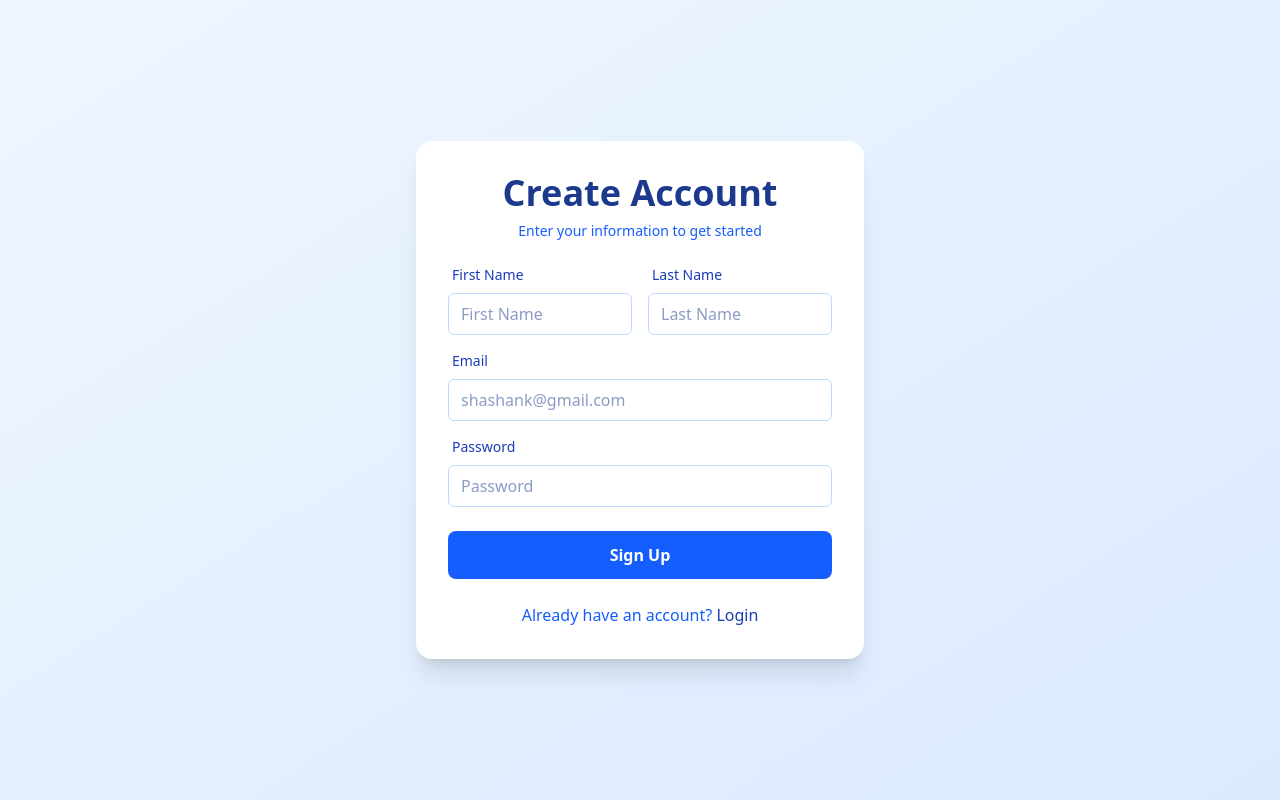
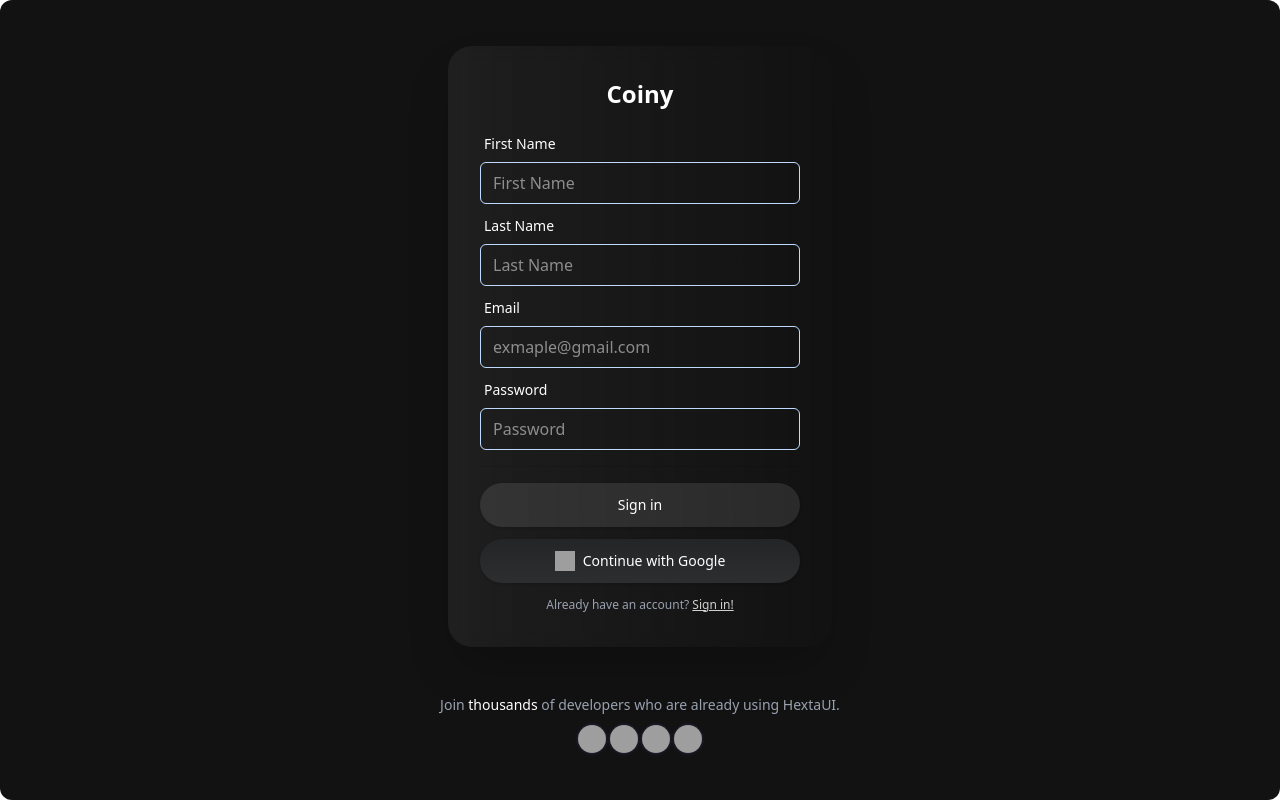
Before and after one commit to saarang2003/Coiny, a React (Vite) app in the folder client/: page /signup in a window 1280 px wide. Built offline with nearby package versions, Linux system fonts and the light colour scheme; grey boxes are pictures that could not be loaded.

Commit message:
added sign in and sign up component

```diff
--- a/client/src/App.tsx
+++ b/client/src/App.tsx
@@ -1,3 +1,4 @@
+/* eslint-disable @typescript-eslint/no-unused-vars */
 import React ,{ Suspense, useEffect } from "react";
 import { useRecoilState } from "recoil";
 import { alertAtom } from "./store/atom/user";
@@ -11,6 +12,8 @@ import TransactionHistory from "./pages/TransactionHistory";
 import Signup from "./pages/Signup";
 import Signin from "./pages/SignIn";
 import Send from "./pages/Send";
+import { SignIn1 } from "./pages/NewSignIn";
+import { SignUp1 } from "./pages/NewSignUp";
 
 
 export default function App() {
@@ -33,8 +36,8 @@ export default function App() {
           <Route index element={<Suspense fallback={<Loading />}><Users /> </Suspense>} />
           <Route path='history' element={<TransactionHistory />} />
         </Route>
-        <Route path='signup' element={<Signup />} />
-        <Route path='signin' element={<Signin />} />
+        <Route path='signup' element={<SignUp1 />} />
+        <Route path='signin' element={<SignIn1 />} />
         <Route path='sendmoney' element={<Send />} />
       </Routes>
     </BrowserRouter>
--- a/client/src/component/InputBox.tsx
+++ b/client/src/component/InputBox.tsx
@@ -12,7 +12,7 @@ interface InputBoxProps {
 export default function InputBox({ label, placeholder, onChange, value, name }: InputBoxProps) {
   return (
     <div className="flex flex-col space-y-2">
-      <label className="text-sm font-medium text-blue-800 pl-1">
+      <label className="text-sm font-medium text-white pl-1">
         {label}
       </label>
       <input
@@ -20,7 +20,7 @@ export default function InputBox({ label, placeholder, onChange, value, name }:
         name={name}
         value={value}
         onChange={onChange}
-        className="py-2 px-3 rounded-md border border-blue-200 focus:border-blue-500 focus:ring-1 focus:ring-blue-500 outline-none text-blue-900"
+        className="py-2 px-3 rounded-md border border-blue-200 focus:border-white focus:ring-1 focus:ring-white outline-none text-white"
       />
     </div>
   );
--- /dev/null
+++ b/client/src/pages/NewSignIn.tsx
@@ -0,0 +1,111 @@
+import * as React from "react";
+import InputBox from "../component/InputBox";
+import { useAuth } from "../hooks/auth";
+import { useRecoilState } from "recoil";
+
+import { signInAtom } from "../store/atom/user";
+
+const SignIn1 = () => {
+  const [data, setData] = useRecoilState(signInAtom);
+  const handleData = (e: React.ChangeEvent<HTMLInputElement>) => {
+    setData({ ...data, [e.target.name]: e.target.value });
+  };
+  const handleSignIn = useAuth("signin", data);
+
+  return (
+
+ <div className="min-h-screen flex flex-col items-center justify-center bg-[#121212] relative overflow-hidden w-full rounded-xl">
+      {/* Centered glass card */}
+      <div className="relative z-10 w-full max-w-sm rounded-3xl bg-gradient-to-r from-[#ffffff10] to-[#121212] backdrop-blur-sm  shadow-2xl p-8 flex flex-col items-center">
+        {/* Logo */}
+        {/* Title */}
+        <h2 className="text-2xl font-semibold text-white mb-6 text-center">
+          Coiny
+        </h2>
+        {/* Form */}
+        <div className="flex flex-col w-full gap-4">
+          <div className="w-full flex flex-col gap-3">
+            <InputBox
+              onChange={handleData}
+              value={data.username}
+              placeholder="example@gmail.com"
+              label="Email"
+
+              name="username"
+              type="email"
+            />
+            <InputBox
+              onChange={handleData}
+              value={data.password}
+              placeholder="Password"
+              label="Password"
+              name="password"
+              type="password"
+            />
+          </div>
+          <hr className="opacity-10" />
+          <div>
+            <button
+              onClick={handleSignIn}
+              className="w-full bg-white/10 text-white font-medium px-5 py-3 rounded-full shadow hover:bg-white/20 transition mb-3  text-sm"
+            >
+              Sign in
+            </button>
+            {/* Google Sign In */}
+            <button className="w-full flex items-center justify-center gap-2 bg-gradient-to-b from-[#232526] to-[#2d2e30] rounded-full px-5 py-3 font-medium text-white shadow hover:brightness-110 transition mb-2 text-sm">
+              <img
+                src="https://www.svgrepo.com/show/475656/google-color.svg"
+                alt="Google"
+                className="w-5 h-5"
+              />
+              Continue with Google
+            </button>
+            <div className="w-full text-center mt-2">
+              <span className="text-xs text-gray-400">
+                Don&apos;t have an account?{" "}
+                <a
+                  href="/signup"
+                  className="underline text-white/80 hover:text-white"
+                >
+                  Sign up, it&apos;s free!
+                </a>
+              </span>
+            </div>
+          </div>
+        </div>
+      </div>
+      {/* User count and avatars */}
+      <div className="relative z-10 mt-12 flex flex-col items-center text-center">
+        <p className="text-gray-400 text-sm mb-2">
+          Join <span className="font-medium text-white">thousands</span> of
+          developers who are already using HextaUI.
+        </p>
+        <div className="flex">
+          <img
+            src="https://randomuser.me/api/portraits/men/32.jpg"
+            alt="user"
+            className="w-8 h-8 rounded-full border-2 border-[#181824] object-cover"
+          />
+          <img
+            src="https://randomuser.me/api/portraits/women/44.jpg"
+            alt="user"
+            className="w-8 h-8 rounded-full border-2 border-[#181824] object-cover"
+          />
+          <img
+            src="https://randomuser.me/api/portraits/men/54.jpg"
+            alt="user"
+            className="w-8 h-8 rounded-full border-2 border-[#181824] object-cover"
+          />
+          <img
+            src="https://randomuser.me/api/portraits/women/68.jpg"
+            alt="user"
+            className="w-8 h-8 rounded-full border-2 border-[#181824] object-cover"
+          />
+        </div>
+      </div>
+    </div>
+
+  );
+};
+
+export { SignIn1 };
--- /dev/null
+++ b/client/src/pages/NewSignUp.tsx
@@ -0,0 +1,124 @@
+import * as React from "react";
+import InputBox from "../component/InputBox";
+import { useAuth } from "../hooks/auth";
+import { useRecoilState } from "recoil";
+
+import { signUpAtom } from "../store/atom/user";
+
+const SignUp1 = () => {
+  const [data, setData] = useRecoilState(signUpAtom);
+  const handleData = (e: React.ChangeEvent<HTMLInputElement>) => {
+    setData({ ...data, [e.target.name]: e.target.value });
+  };
+  const handleSignUp = useAuth("signup", data);
+
+  return (
+    <div className="min-h-screen flex flex-col items-center justify-center bg-[#121212] relative overflow-hidden w-full rounded-xl">
+      {/* Centered glass card */}
+      <div className="relative z-10 w-full max-w-sm rounded-3xl bg-gradient-to-r from-[#ffffff10] to-[#121212] backdrop-blur-sm  shadow-2xl p-8 flex flex-col items-center">
+        {/* Logo */}
+        {/* Title */}
+        <h2 className="text-2xl font-semibold text-white mb-6 text-center">
+          Coiny
+        </h2>
+        {/* Form */}
+        <div className="flex flex-col w-full gap-4">
+          <div className="w-full flex flex-col gap-3">
+            <InputBox
+              onChange={handleData}
+              value={data.firstName}
+              placeholder="First Name"
+              label="First Name"
+              name="firstName"
+            />
+            <InputBox
+              onChange={handleData}
+              value={data.lastName}
+              placeholder="Last Name"
+              label="Last Name"
+              name="lastName"
+            />
+
+            <InputBox
+              onChange={handleData}
+              value={data.username}
+              placeholder="exmaple@gmail.com"
+              label="Email"
+              name="username"
+              type="email"
+            />
+
+            <InputBox
+              onChange={handleData}
+              value={data.password}
+              placeholder="Password"
+              label="Password"
+              name="password"
+              type="password"
+            />
+          </div>
+          <hr className="opacity-10" />
+          <div>
+            <button
+              onClick={handleSignUp}
+              className="w-full bg-white/10 text-white font-medium px-5 py-3 rounded-full shadow hover:bg-white/20 transition mb-3  text-sm"
+            >
+              Sign in
+            </button>
+            {/* Google Sign In */}
+            <button className="w-full flex items-center justify-center gap-2 bg-gradient-to-b from-[#232526] to-[#2d2e30] rounded-full px-5 py-3 font-medium text-white shadow hover:brightness-110 transition mb-2 text-sm">
+              <img
+                src="https://www.svgrepo.com/show/475656/google-color.svg"
+                alt="Google"
+                className="w-5 h-5"
+              />
+              Continue with Google
+            </button>
+            <div className="w-full text-center mt-2">
+              <span className="text-xs text-gray-400">
+                Already have an account?{" "}
+                <a
+                  href="/signin"
+                  className="underline text-white/80 hover:text-white"
+                >
+                  Sign in!
+                </a>
+              </span>
+            </div>
+          </div>
+        </div>
+      </div>
+      {/* User count and avatars */}
+      <div className="relative z-10 mt-12 flex flex-col items-center text-center">
+        <p className="text-gray-400 text-sm mb-2">
+          Join <span className="font-medium text-white">thousands</span> of
+          developers who are already using HextaUI.
+        </p>
+        <div className="flex">
+          <img
+            src="https://randomuser.me/api/portraits/men/32.jpg"
+            alt="user"
+            className="w-8 h-8 rounded-full border-2 border-[#181824] object-cover"
+          />
+          <img
+            src="https://randomuser.me/api/portraits/women/44.jpg"
+            alt="user"
+            className="w-8 h-8 rounded-full border-2 border-[#181824] object-cover"
+          />
+          <img
+            src="https://randomuser.me/api/portraits/men/54.jpg"
+            alt="user"
+            className="w-8 h-8 rounded-full border-2 border-[#181824] object-cover"
+          />
+          <img
+            src="https://randomuser.me/api/portraits/women/68.jpg"
+            alt="user"
+            className="w-8 h-8 rounded-full border-2 border-[#181824] object-cover"
+          />
+        </div>
+      </div>
+    </div>
+  );
+};
+
+export { SignUp1 };
--- a/client/src/pages/SignIn.tsx
+++ b/client/src/pages/SignIn.tsx
@@ -16,14 +16,14 @@ export default function Signin() {
     const handleSignIn = useAuth("signin",  data );
 
     return (
-        <div className='min-h-screen w-full bg-gradient-to-br from-blue-50 to-blue-100 flex items-center justify-center p-4'>
+        <div className='min-h-screen bg-black  w-full  from-blue-50 to-blue-100 flex items-center justify-center p-4'>
             <motion.section
                 initial={{ opacity: 0, scale: 0.9 }}
                 animate={{ opacity: 1, scale: 1 }}
                 transition={{ duration: 0.3 }}
                 className='w-full max-w-md bg-white rounded-2xl shadow-xl overflow-hidden'
             >
-                <div className='p-8 space-y-6'>
+                <div className='p-8  space-y-6'>
                     <div className='text-center'>
                         <motion.h2
                             initial={{ y: -20, opacity: 0 }}
```
